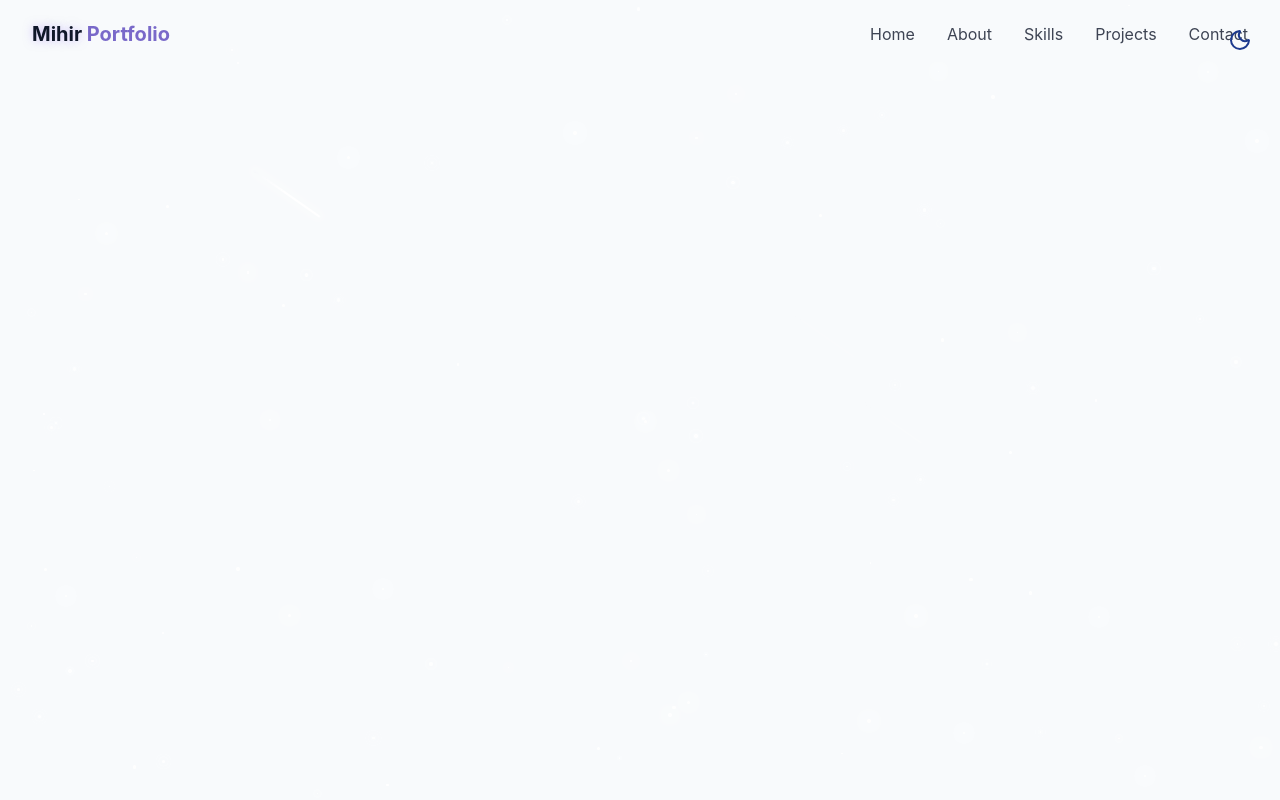
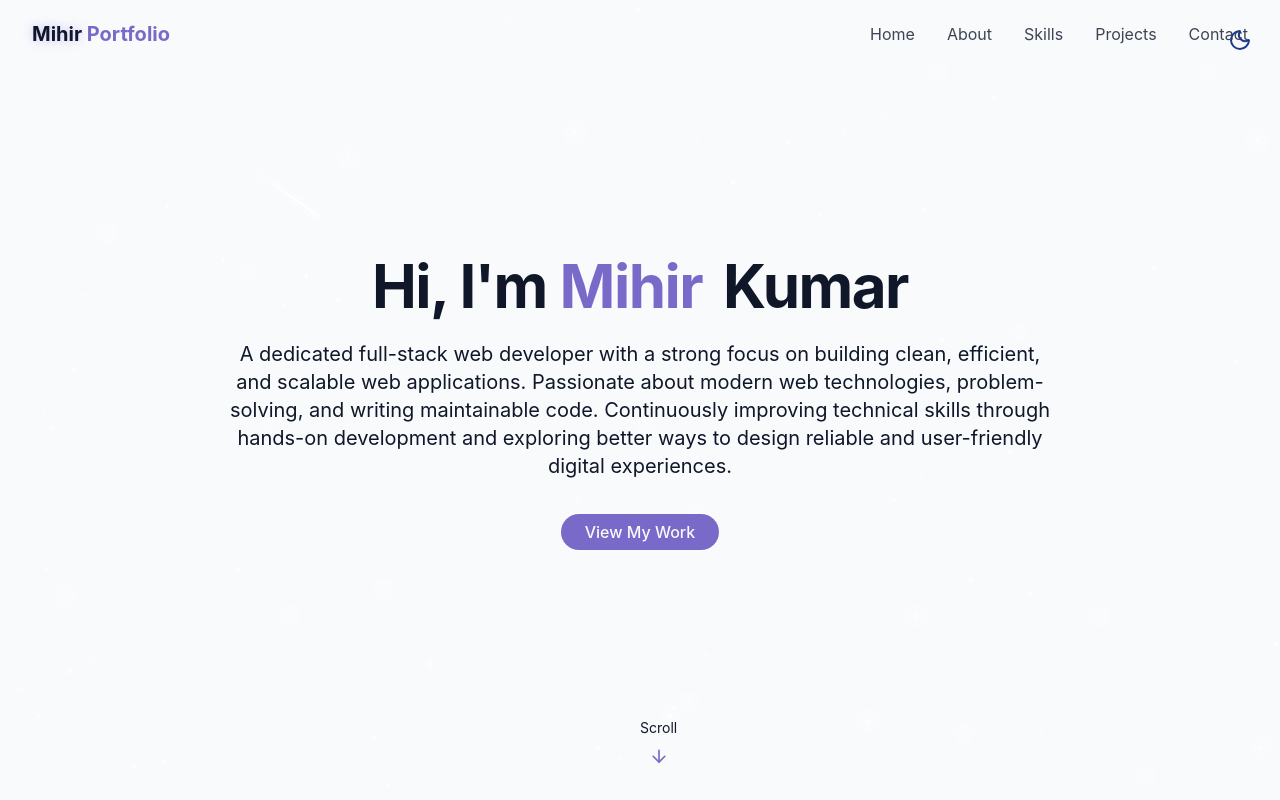
Before and after one commit to MihirKumar-09/PORTFOLIO, a React (Vite) app: page / in a window 1280 px wide. Built offline with nearby package versions, Linux system fonts and the light colour scheme.

Commit message:
Complete Hero Section

```diff
--- /dev/null
+++ b/src/components/HeroSection.jsx
@@ -0,0 +1,44 @@
+import { ArrowDown } from "lucide-react";
+
+export default function HeroSection() {
+  return (
+    <section
+      id="hero"
+      className="relative min-h-screen flex flex-col items-center justify-center px-4"
+    >
+      <div className="container max-w-4xl mx-auto text-center z-10">
+        <div className="space-y-6">
+          <h1 className="text-4xl md:text-6xl font-bold tracking-tight">
+            <span className="opacity-0 animate-fade-in">Hi, I'm </span>
+            <span className="text-primary opacity-0 animate-fade-in-delay-1">
+              Mihir{" "}
+            </span>
+            <span className="text-gradient ml-2 opacity-0 animate-fade-in-delay-2">
+              Kumar{" "}
+            </span>
+          </h1>
+
+          <p className="text-lg md:text-xl text-muted-foreground max-2-2xl mx-auto opacity-0 animate-fade-in-delay-3">
+            A dedicated full-stack web developer with a strong focus on building
+            clean, efficient, and scalable web applications. Passionate about
+            modern web technologies, problem-solving, and writing maintainable
+            code. Continuously improving technical skills through hands-on
+            development and exploring better ways to design reliable and
+            user-friendly digital experiences.
+          </p>
+
+          <div className="pt-4 opacity-0 animate-fade-in-delay-4">
+            <a href="#projects" className="cosmic-button">
+              View My Work
+            </a>
+          </div>
+        </div>
+      </div>
+
+      <div className="absolute bottom-8 left-1/2 transform-translate-x-1/2 flex flex-col items-center animate-bounce">
+        <span className="text-sm text-muted-foreground mb-2">Scroll</span>
+        <ArrowDown className="h-5 w-5 text-primary" />
+      </div>
+    </section>
+  );
+}
--- a/src/pages/Home.jsx
+++ b/src/pages/Home.jsx
@@ -1,3 +1,4 @@
+import HeroSection from "../components/HeroSection";
 import Navbar from "../components/Navbar";
 import ThemeToggle from "../components/ThemeToggle";
 import StarBackground from "@/components/StarBackground";
@@ -13,6 +14,9 @@
       <Navbar />
 
       {/* Main Container */}
+      <main>
+        <HeroSection />
+      </main>
 
       {/* Footer */}
     </div>
```
